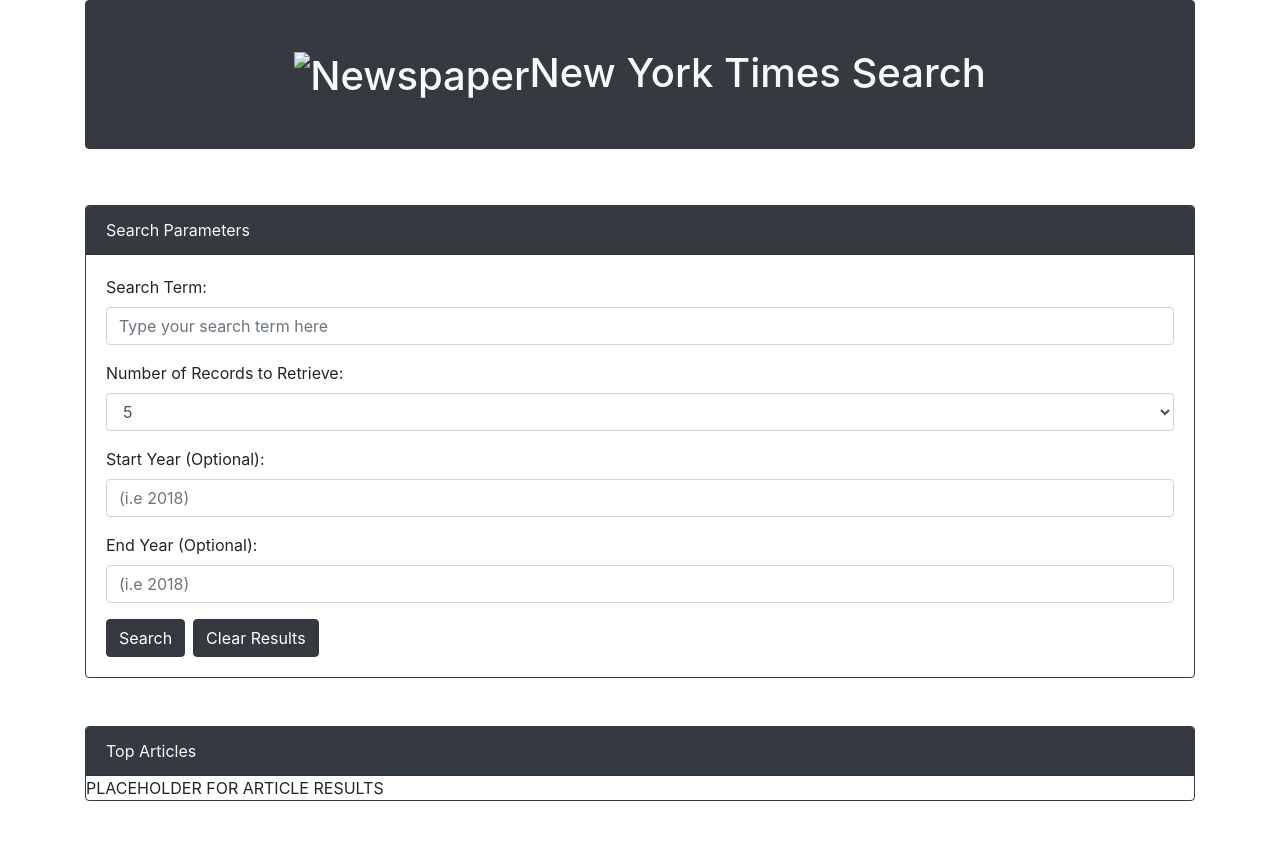
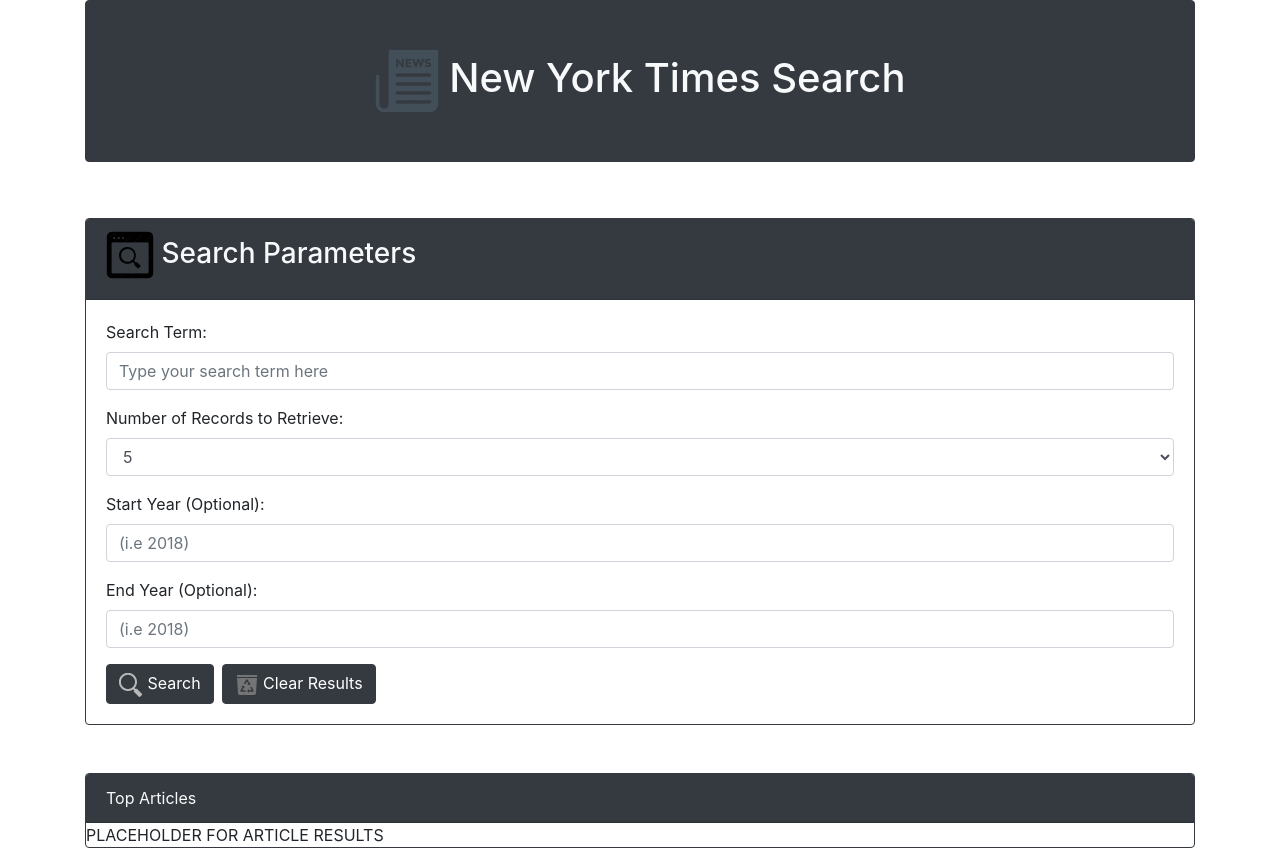
Before and after one commit to dbdoyle182/NYTimes, a plain HTML site: page index.html in a window 1280 px wide. Before the commit the page ends 801 px from the top, so only its background shows below. Drawn offline with nearby package versions, Linux system fonts and the light colour scheme.

Commit message:
javascript and glyphs

```diff
--- a/index.html
+++ b/index.html
@@ -18,7 +18,7 @@
         <div class="row mb-5">
             <div class="col-md-12">
                 <h1 class="text-center p-5 bg-dark text-light border border-dark rounded">
-                    <img src="images" alt="Newspaper">New York Times Search
+                    <img src="images/26-64.png" alt="Newspaper"> New York Times Search
                 </h1>
             </div>
         </div>
@@ -26,7 +26,7 @@
             <div class="col-md-12">
                 <div class="card border border-dark rounded">
                     <div class="card-header bg-dark text-light">
-                      Search Parameters
+                        <h3><img src="images/Params.png" alt="Internet Icon"> Search Parameters</h3>
                     </div>
                     <div class="card-body">
                         <form>
@@ -52,8 +52,8 @@
                                 <label for="exampleFormControlInput1">End Year (Optional):</label>
                                 <input type="text" class="form-control" id="endYear" placeholder="(i.e 2018)">
                             </div>
-                            <button type="button" class="btn btn-dark" id="searchBtn">Search</button>
-                            <button type="button" class="btn btn-dark ml-2" id="clearResults">Clear Results</button>
+                            <button type="button" class="btn btn-dark" id="searchBtn"><img src="images/magnifier.png" alt="Magnifying Glass"> Search</button>
+                            <button type="button" class="btn btn-dark ml-2" id="clearResults"><img src="images/recycle.png" alt="Recycling Bin"> Clear Results</button>
                           </form>
                     </div>
                   </div>
@@ -72,5 +72,8 @@
             </div>
         </div>
     </div>
+
+    <script src="https://cdnjs.cloudflare.com/ajax/libs/jquery/3.2.1/jquery.min.js"></script>
+    <script src="search.js"></script>
 </body>
 </html>
```
